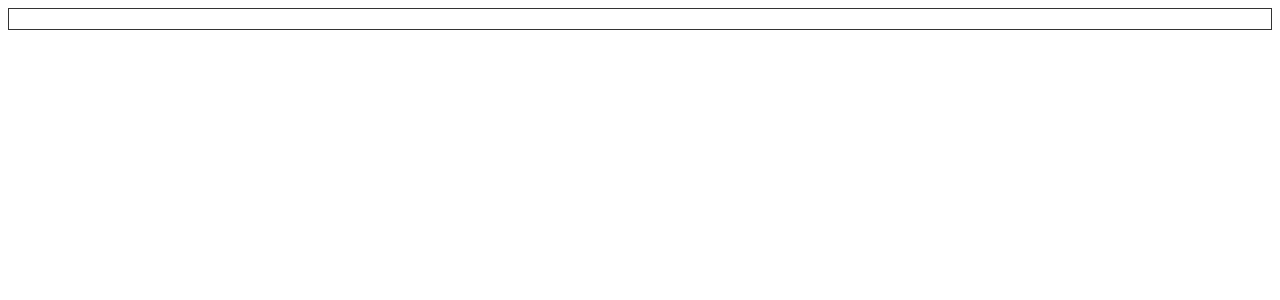
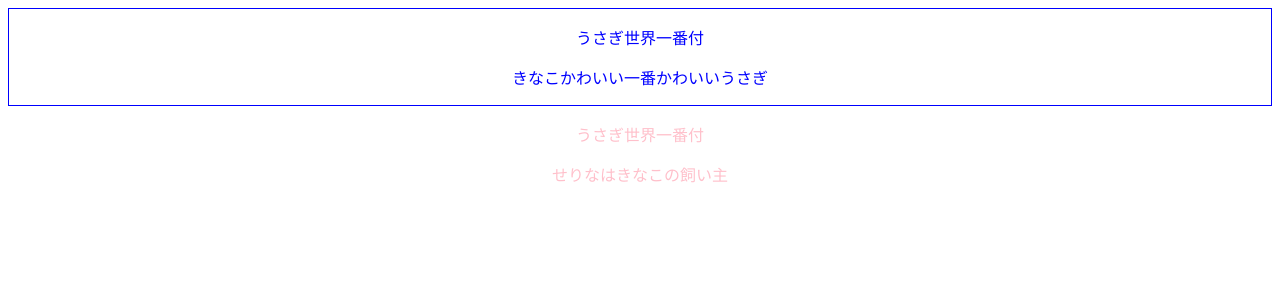
Before and after one commit to sakai-serina/kinako, a Vue app: page / in a window 1280 px wide. Shown: the top 300 px of the page. Built offline with nearby package versions, Linux system fonts and the light colour scheme.

Commit message:
change css

```diff
--- a/src/App.vue
+++ b/src/App.vue
@@ -1,7 +1,11 @@
 <template lang="pug">
   #app
-    Usagi(knk)
-    Usagi(knk)
+    Usagi(isActiveBorder="true" color="blue")
+      template(slot="knk")
+        p きなこかわいい一番かわいいうさぎ
+    Usagi(color="red")
+      template(slot="serina")
+        p せりなはきなこの飼い主
 </template>
 
 <script>
@@ -22,6 +26,8 @@ export default {
   -moz-osx-font-smoothing: grayscale;
   text-align: center;
   color: #333;
+}
+.header{
   margin-top: 0px;
   border: solid 1px;
 }
--- a/src/components/Usagi.vue
+++ b/src/components/Usagi.vue
@@ -1,12 +1,26 @@
 <template lang="pug">
-    h2 {{ knk }}
+  .content(:class="borderClass")
+    p うさぎ世界一番付
+    slot(name="knk")
+    slot(name="serina")
 </template>
 
 <script>
 export default {
   name: "Usagi",
   props: {
-    knk: String
+    knk: String,
+    isActiveBorder: Boolean,
+    color: String,
+  },
+  computed: { //関数を定義
+    borderClass() {
+      return {
+        border : this.isActiveBorder,
+        red: this.color === 'red',
+        blue: this.color === 'blue',
+      }
+    }
   }
 };
 </script>
@@ -27,4 +41,14 @@ li {
 a {
   color: #42b983;
 }
+.border {
+  margin-top: 0px;
+  border: solid 1px;
+}
+.red {
+  color: pink;
+}
+.blue {
+  color: blue;
+}
 </style>
```
